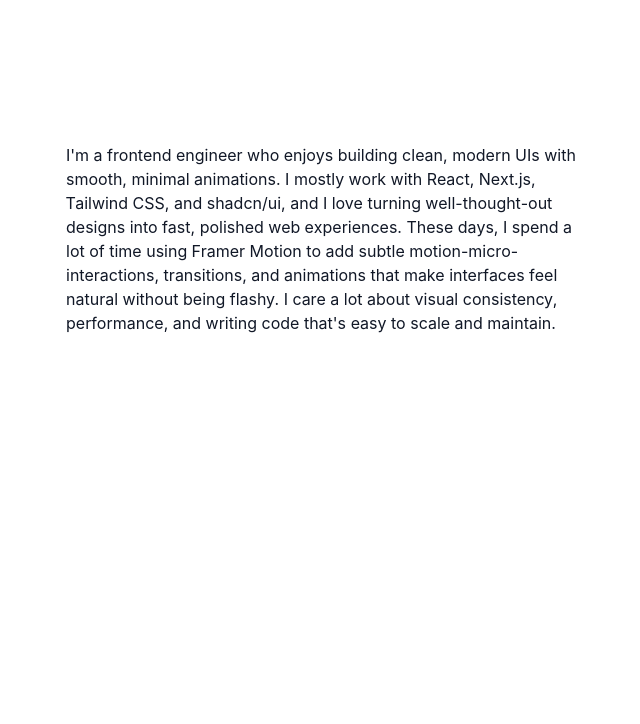
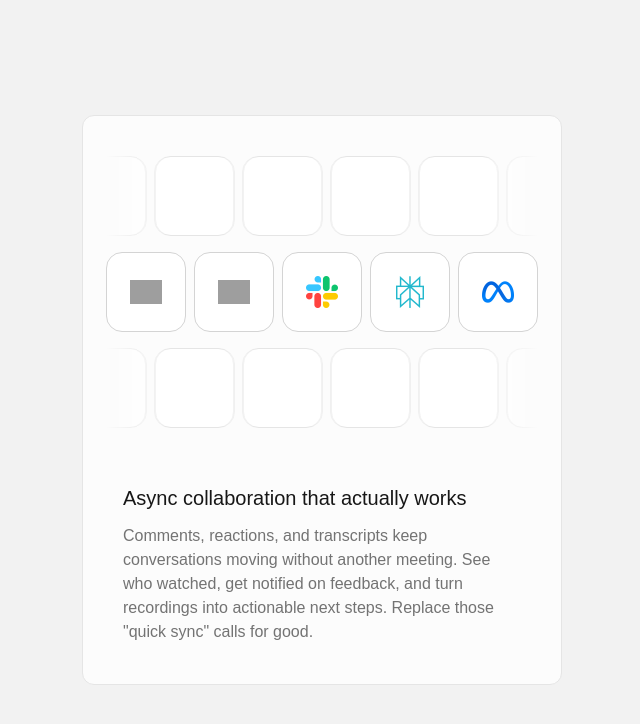
Before and after one commit to 2201monesh/design-component, a Next.js app: page / in a window 1280 px wide. Shown: the top 724 px of the page, without its empty margins (318-958 px from the left). Built offline with nearby package versions, Linux system fonts and the light colour scheme; grey boxes are pictures that could not be loaded.

Commit message:
made changes for select cards animation component

```diff
--- a/app/page.tsx
+++ b/app/page.tsx
@@ -4,6 +4,7 @@ import GithubContributionGraph from "@/components/GithubContributionGraph";
 import HoverEffect from "@/components/HoverEffect";
 import HoverPageComponent from "@/components/HoverPageComponent";
 import MacKeyboard from "@/components/MacKeyboard";
+import ScratchCard from "@/components/ScratchCard";
 import SelectCardsAnimation from "@/components/SelectCardsAnimation";
 import SpringCards from "@/components/SpringCards";
 
@@ -16,8 +17,9 @@ export default function Home() {
       {/* <HoverEffect /> */}
       {/* <HoverPageComponent /> */}
       {/* <GithubContributionGraph /> */}
-      {/* <SelectCardsAnimation /> */}
-      <DraggableChain />
+      <SelectCardsAnimation />
+      {/* <DraggableChain /> */}
+      {/* <ScratchCard /> */}
     </div>
   );
 }
--- /dev/null
+++ b/components/ScratchCard.tsx
@@ -0,0 +1,9 @@
+import React from 'react'
+
+const ScratchCard = () => {
+  return (
+    <div>ScratchCard</div>
+  )
+}
+
+export default ScratchCard
--- a/components/SelectCardsAnimation.tsx
+++ b/components/SelectCardsAnimation.tsx
@@ -39,8 +39,8 @@ const SelectCardsAnimation = () => {
     }, [confirmed])
 
   return (
-    <div className='w-screen h-screen flex items-center justify-center'>
-        <div className='w-[30%] h-[65%] flex flex-col items-center justify-center bg-[#fcfcfc] gap-y-4 overflow-hidden'>
+    <div className='w-screen h-screen flex items-center justify-center bg-[#f2f2f2]'>
+        <div className='w-[480px] h-auto flex flex-col items-center pt-10 pb-10 bg-[#fcfcfc] gap-y-4 rounded-xl border border-neutral-200'>
             <div className='relative overflow-hidden' style={marqueeStyle}>
                 <div className='flex gap-2' style={{ animation: 'marquee 8s linear infinite', width: 'max-content' }}>
                     <Box /><Box /><Box /><Box /><Box /><Box /><Box /><Box />
@@ -62,7 +62,7 @@ const SelectCardsAnimation = () => {
                         <motion.div
                             key='overlay'
                             className='absolute inset-0 flex items-center justify-center'
-                            exit={{ opacity: 0, scale: 0.85, transition: { ease: 'easeIn', duration: 0.2 } }}
+                            exit={{ opacity: 0, scale: 0.85, transition: { ease: 'easeIn', duration: 0.13 } }}
                         >
                             {!confirmed ? (
                                 <motion.button
@@ -96,6 +96,11 @@ const SelectCardsAnimation = () => {
                         </motion.div>
                     )}
                 </AnimatePresence>
+            </div>
+
+            <div className='w-full flex flex-col px-10 pt-10'>
+              <p className='text-xl'>Async collaboration that actually works</p>
+              <p className='pt-3 text-neutral-500 text-base'>Comments, reactions, and transcripts keep conversations moving without another meeting. See who watched, get notified on feedback, and turn recordings into actionable next steps. Replace those "quick sync" calls for good.</p>
             </div>
         </div>
 
@@ -150,11 +155,11 @@ const SecondRow = ({ selected, onToggle }: { selected: Set<number>; onToggle: (i
                                 key='tick'
                                 initial={{ scale: 0, opacity: 0 }}
                                 animate={{ scale: 1, opacity: 1, transition: { duration: 0.28, ease: 'easeOut' } }}
-                                exit={{ scale: 0, opacity: 0, transition: { ease: 'easeIn', duration: 0.18 } }}
+                                exit={{ scale: 0, opacity: 0, transition: { ease: 'easeIn', duration: 0.11 } }}
                                 className='absolute -top-1.5 -right-1.5 w-4 h-4 rounded-full bg-green-500 flex items-center justify-center'
                             >
-                                <svg width='9' height='9' viewBox='0 0 11 11' fill='none'>
-                                    <path d='M2 5.5L4.5 8L9 3' stroke='white' strokeWidth='1.8' strokeLinecap='round' strokeLinejoin='round' />
+                                <svg width='9' height='9' viewBox='0 0 10 10' fill='none'>
+                                    <path d='M1.5 5.8L4 8.3L8.5 3.3' stroke='white' strokeWidth='1.8' strokeLinecap='round' strokeLinejoin='round' />
                                 </svg>
                             </motion.div>
                         )}
```
